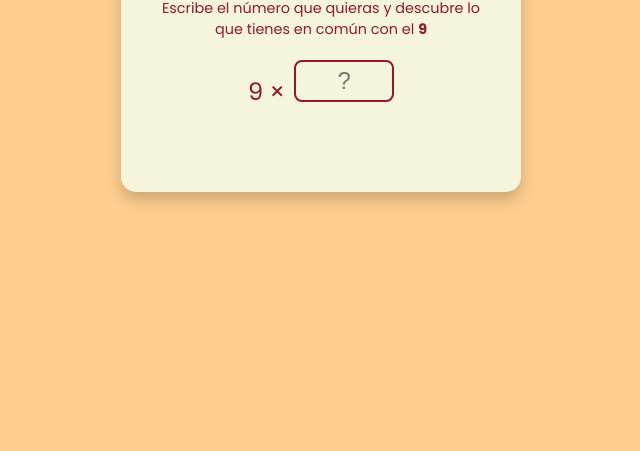
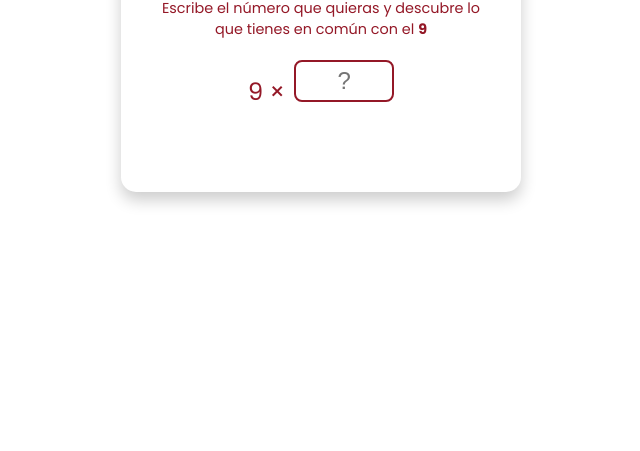
Before and after one commit to ExT-Yeredey/AlwaysNin9CreativeStudio, a plain HTML site: page index.html in a window 1280 px wide. Shown: the part 349-800 px from the top of the page, without its empty margins (319-959 px from the left). Drawn offline with Linux system fonts and the light colour scheme.

Commit message:
Update style.css

```diff
--- a/style.css
+++ b/style.css
@@ -6,7 +6,7 @@
 
 body {
   font-family: 'Poppins', sans-serif;
-  background-color: #FFCF90;
+  background-color: #ffffff;
   height: 100vh;
   display: flex;
   justify-content: center;
@@ -15,7 +15,7 @@ body {
 }
 
 .calculator-popup {
-  background-color: #f5f5dc;
+  background-color: #ffffff;
   border-radius: 15px;
   padding: 30px;
   max-width: 400px;
@@ -50,12 +50,11 @@ input {
   padding: 5px;
   width: 100px;
   text-align: center;
-  background-color: #f5f5dc;
+  background-color: ##ffffff;
   color: #941827;
   vertical-align: middle;
   margin-bottom: 20px;
 }
-
 
 input[type=number]::-webkit-inner-spin-button,
 input[type=number]::-webkit-outer-spin-button {
```
